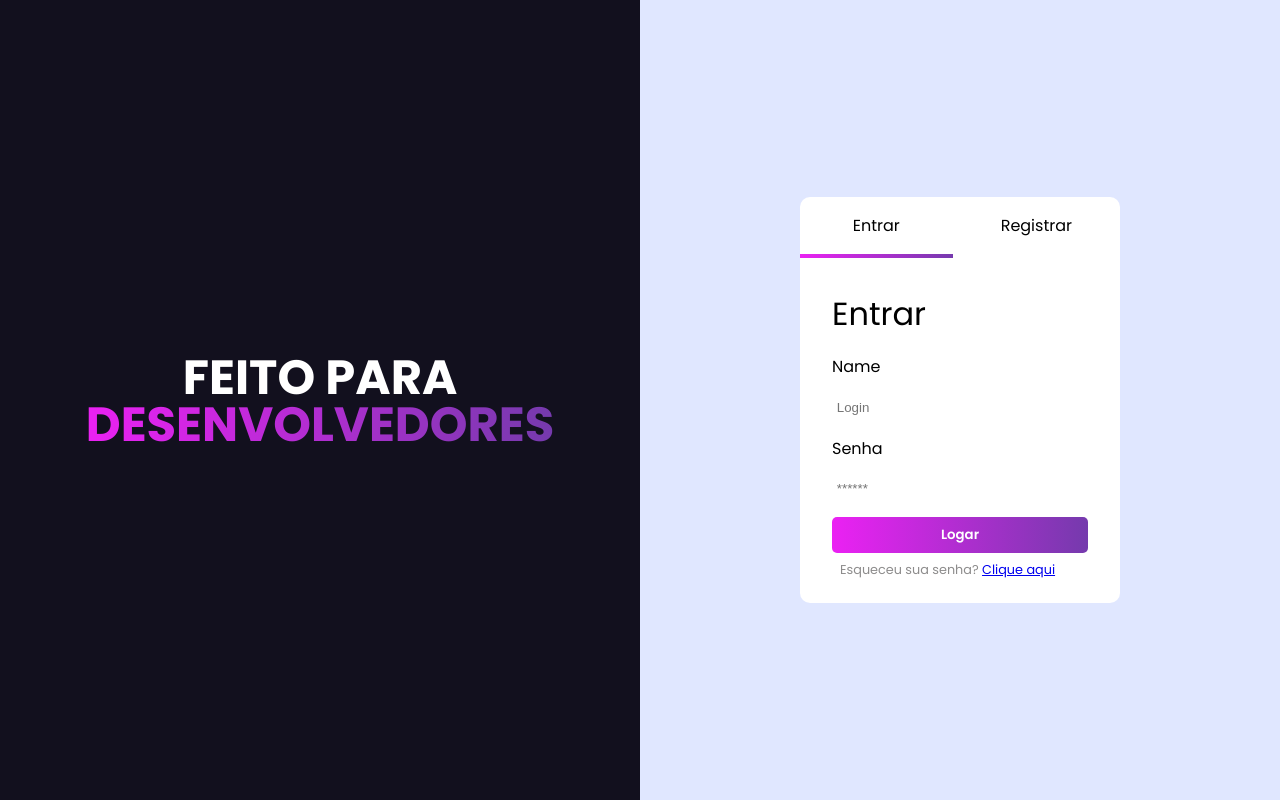
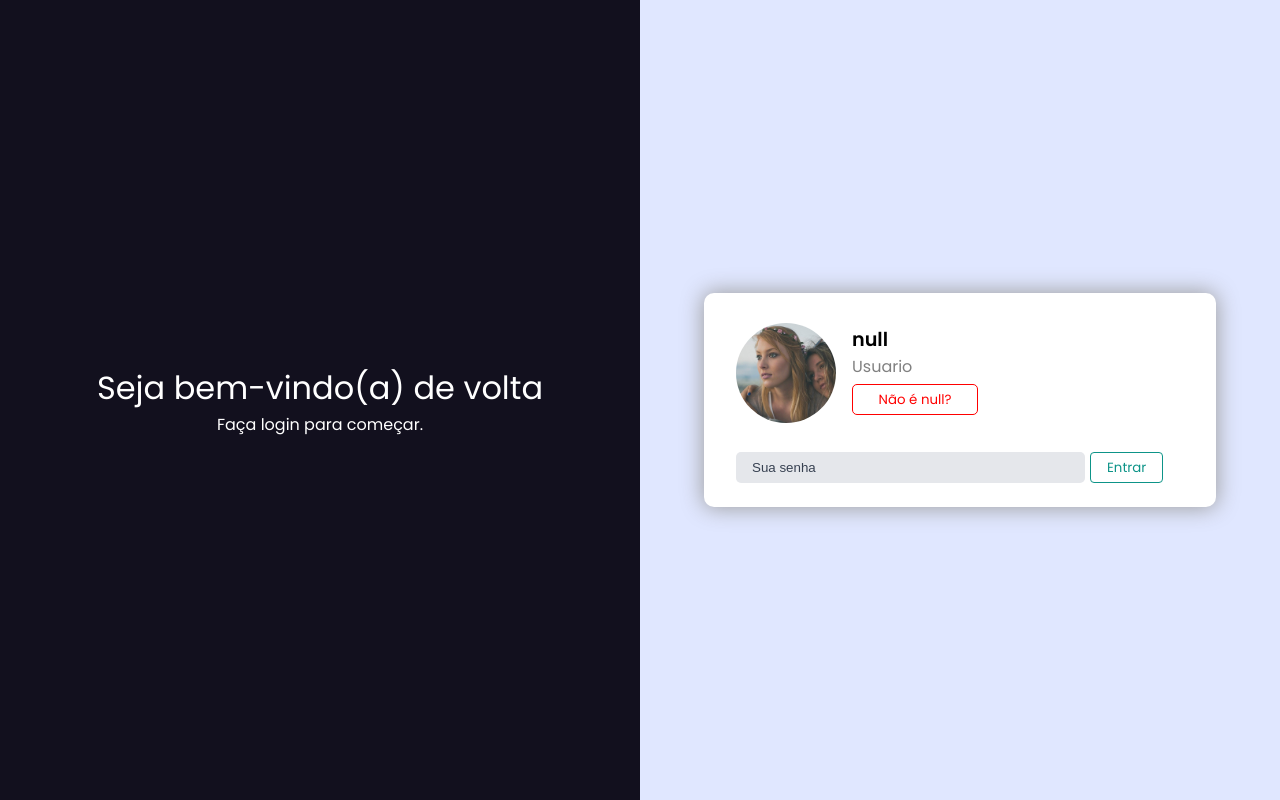
Before and after one commit to guilhermeSDB/loginPage, a plain HTML site: page index.html in a window 1280 px wide. Drawn offline with nearby package versions, Linux system fonts and the light colour scheme.

Commit message:
fix: Corrigido localStorage

```diff
--- a/index.html
+++ b/index.html
@@ -4,8 +4,8 @@
     <meta charset="UTF-8">
     <meta http-equiv="X-UA-Compatible" content="IE=edge">
     <meta name="viewport" content="width=device-width, initial-scale=1.0">
-    <!----Import favicon ---->
-    <link rel="shortcut icon" href="favicon.ico" type="image/x-icon">
+    <!----Import favicon
+    <link rel="shortcut icon" href="favicon.ico" type="image/x-icon"> ---->
     <!----Import SCSS ---->
     <link rel="stylesheet" href="styles/index.css">
 
--- a/js/index.js
+++ b/js/index.js
@@ -1,7 +1,6 @@
 $(document).ready(function(){
-    localStorage.setItem('user', '')
 
-    if(localStorage.getItem('user').length > 0 && localStorage.getItem('user') != undefined){
+    if(localStorage.getItem('user') != ''){
         $('form#card_').css('display','flex')
         $('.alreadyRegistered').css('display','block')
         var user = localStorage.getItem('user');
@@ -11,10 +10,9 @@ $(document).ready(function(){
 
         $(divUser).prepend(userName);
         $(divUser).append(userNameButton);
-    }else if(localStorage.getItem('user') == ''){
+    }else if(localStorage.getItem('user') == ""){
         $('form#forms_').css('display','flex')
         $('.firstAccess').css('display','block')
-
     }
 
     $('.changeUser').on('click' , function(){
@@ -30,14 +28,10 @@ $(document).ready(function(){
         $(target).css('border-image-width','1').addClass('border-active')
     })
 
-    $('button#loginButton').on('click', function(){
+    $('#loginButton').on('click', function(){
         let userName = $('input#loginName').val();
         localStorage.setItem('user',userName);
         console.log(userName)
-        window.location.reload(true)
     })
 
-
-
-
 })
```
